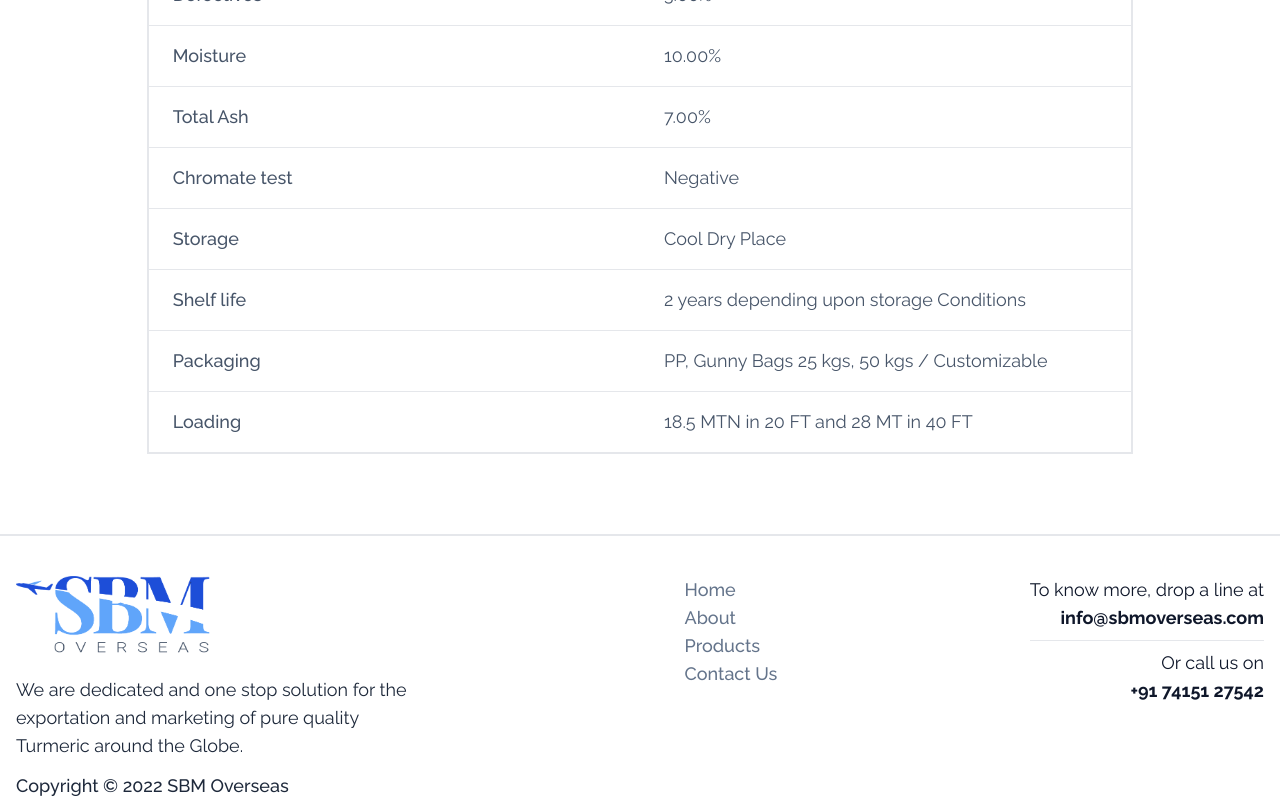
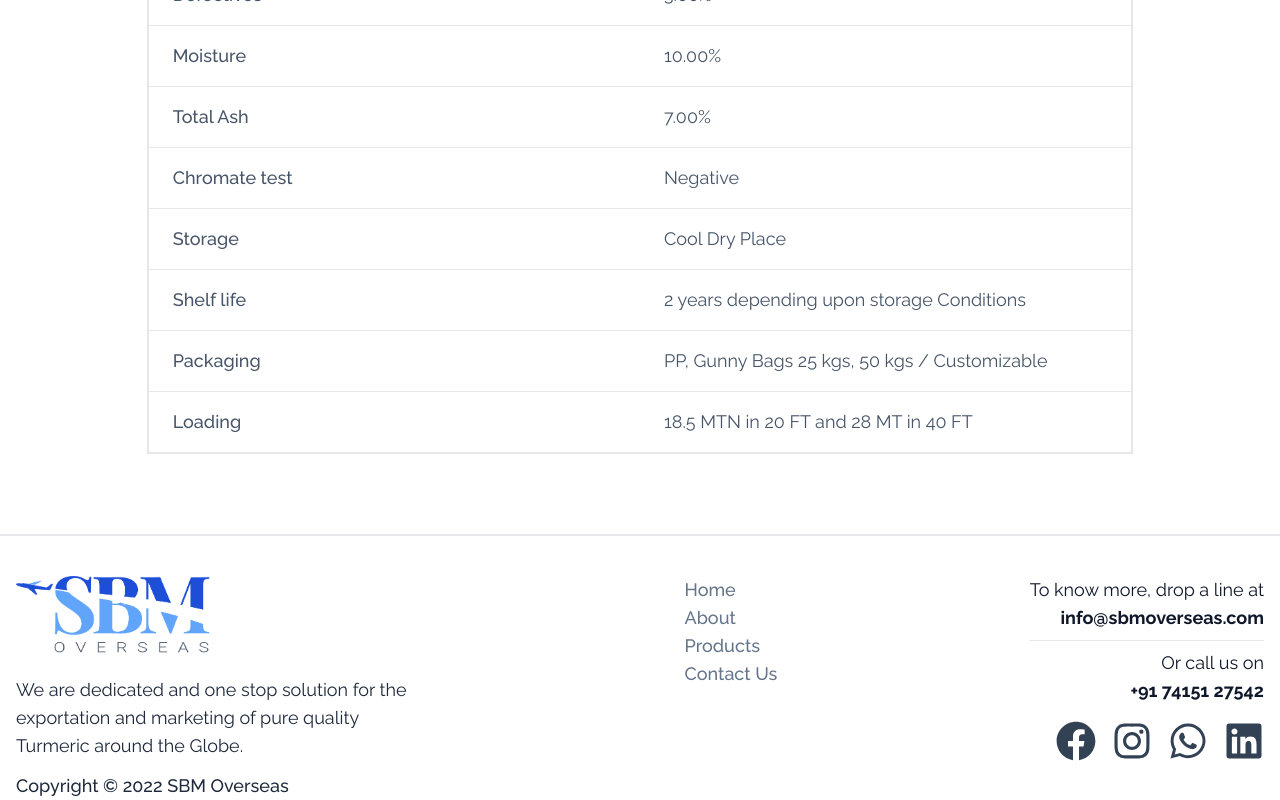
Before and after one commit to subodhGalande/sbmoverseas, a React (Vite) app: page /turmericfinger in a window 1280 px wide. Shown: the part 985-1785 px from the top of the page. Built offline with nearby package versions, Linux system fonts and the light colour scheme; a web font is replaced by a local one.

Commit message:
footer redesigned

```diff
--- a/src/components/footer.jsx
+++ b/src/components/footer.jsx
@@ -1,6 +1,12 @@
 import React from "react";
 import sbm from "../assets/SBM.png";
 import { Link } from "react-router-dom";
+import {
+  FaFacebook,
+  FaWhatsapp,
+  FaLinkedin,
+  FaInstagram,
+} from "react-icons/fa";
 
 const Footer = () => {
   return (
@@ -22,10 +28,10 @@ const Footer = () => {
             </p>
           </div>
           <div className=" mt-5 sm:mt-10 space-x-4 sm:space-x-0 font-medium sm:flex lg:text-lg sm:flex-col text-slate-500 mx-auto sm:mx-0">
-            <Link>Home</Link>
-            <Link>About</Link>
-            <Link>Products</Link>
-            <Link>Contact Us</Link>
+            <Link to="/">Home</Link>
+            <Link to="/about">About</Link>
+            <Link to="/products">Products</Link>
+            <Link to="/contact">Contact Us</Link>
           </div>
           <div className=" my-5 sm:mt-10  mx-auto sm:mx-0">
             <p className="text-center sm:text-right lg:text-lg text-slate-900 text-md">
@@ -33,6 +39,26 @@ const Footer = () => {
               <hr class="my-2" /> Or call us on <br />
               <b> +91 74151 27542</b>
             </p>
+            <ul className="flex mt-4 justify-center sm:justify-end mx-auto sm:mx-0 space-x-4 text-slate-700">
+              <li>
+                <a href="https://www.facebook.com/SBMOverseas">
+                  <FaFacebook className="w-7 h-7 lg:w-10 lg:h-10" />
+                </a>
+              </li>
+              <li>
+                <FaInstagram className="w-7 h-7 lg:w-10 lg:h-10" />
+              </li>
+              <li>
+                <a href="https://wa.me/7415127542?text=">
+                  <FaWhatsapp className="w-7 h-7 lg:w-10 lg:h-10" />
+                </a>
+              </li>
+              <li>
+                <a href="https://www.linkedin.com/in/sbm-overseas-495011251/">
+                  <FaLinkedin className="w-7 h-7 lg:w-10 lg:h-10" />
+                </a>
+              </li>
+            </ul>
           </div>
         </div>
       </footer>
```
